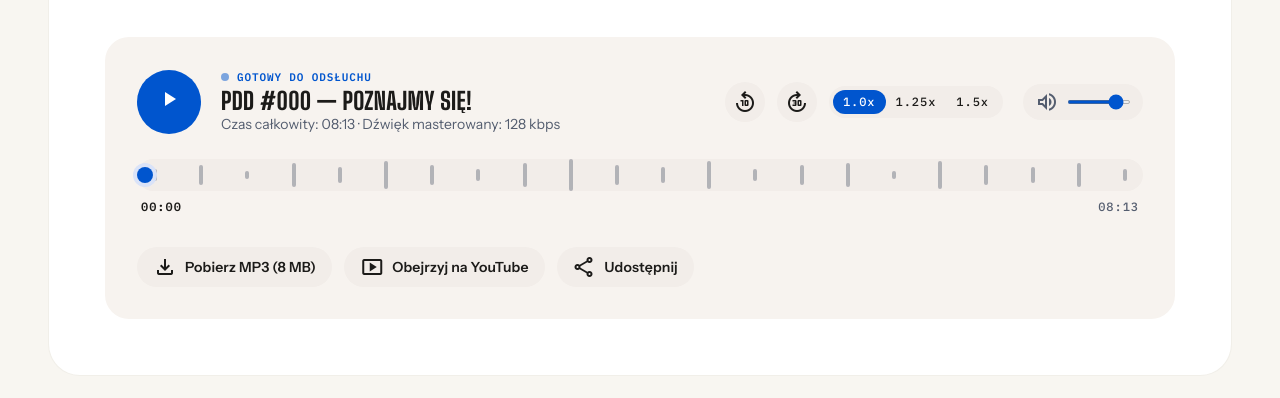
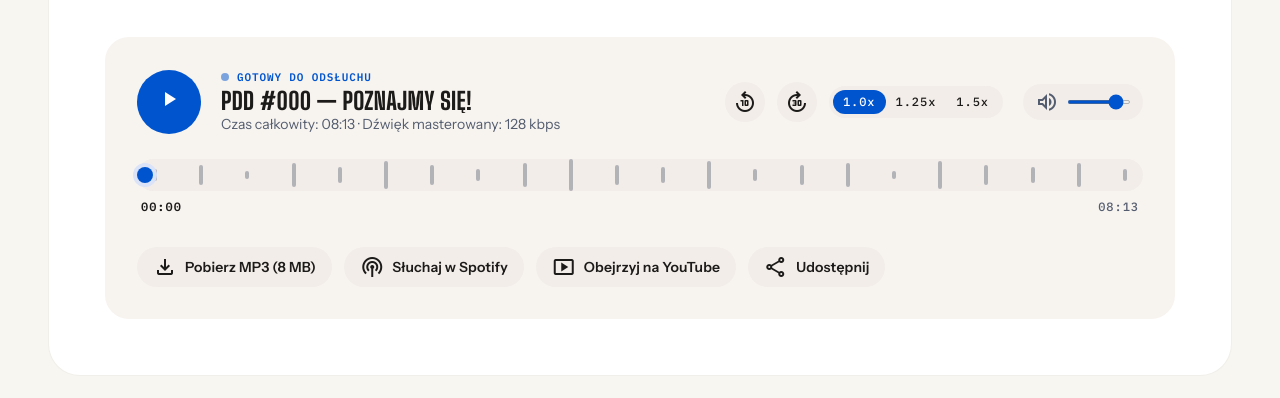
Before and after one commit to Paper-Driven-Design/website, an Astro site: page /odcinki/000/ in a window 1280 px wide. Shown: the part 402-800 px from the top of the page. Built offline with nearby package versions, Linux system fonts and the light colour scheme; Astro itself is replaced by a stand-in of ours.

Commit message:
Link do odcinka w Spotify (pole spotify, odcinek 000)
Co-Authored-By: Claude Fable 5.1 <noreply@anthropic.com>

```diff
--- a/src/content.config.ts
+++ b/src/content.config.ts
@@ -62,6 +62,7 @@ const episodes = defineCollection({
       .default({}),
     image: z.string().optional(), // okładka odcinka 3000x3000 (pełny URL) — feed + og:image
     youtube: z.string().url().optional(), // wersja wideo odcinka, np. https://youtu.be/...
+    spotify: z.string().url().optional(), // strona odcinka w Spotify, np. https://open.spotify.com/episode/...
     explicit: z.boolean().default(false),
     notes: z
       .object({
--- a/src/content/episodes/000.yaml
+++ b/src/content/episodes/000.yaml
@@ -25,4 +25,5 @@ audio:
   quality: "128 kbps"
 
 youtube: "https://youtu.be/Qfv1nkf8Q9I"
+spotify: "https://open.spotify.com/episode/1nEmkIqe0ru58sPqK2EA91"
 image: "https://d3057vo2xyrx9j.cloudfront.net/images/episodes/000-poznajmy-sie-3000x3000.jpg"
--- a/src/pages/index.astro
+++ b/src/pages/index.astro
@@ -140,6 +140,9 @@ const episodeCountLabel = String(published.length).padStart(2, '0');
             )}
             {latest.data.audio.url && (
               <a class="hover:text-ink bg-black/5 px-3 py-1 rounded-full" href={latest.data.audio.url} download>POBIERZ MP3</a>
+            )}
+            {latest.data.spotify && (
+              <a class="hover:text-ink bg-black/5 px-3 py-1 rounded-full" href={latest.data.spotify} target="_blank" rel="noopener noreferrer">SŁUCHAJ W SPOTIFY</a>
             )}
             {latest.data.youtube && (
               <a class="hover:text-ink bg-black/5 px-3 py-1 rounded-full" href={latest.data.youtube} target="_blank" rel="noopener noreferrer">OBEJRZYJ NA YOUTUBE</a>
--- a/src/pages/odcinki/[id].astro
+++ b/src/pages/odcinki/[id].astro
@@ -223,6 +223,14 @@ const pageTitle = `${data.title} — Odcinek ${number} | ${site.name}`;
                     <a class="pill-action" href={data.audio.url} download>
                       <span class="material-symbols-outlined text-[18px]">download</span>
                       <span>Pobierz MP3{data.audio.size && ` (${data.audio.size})`}</span>
+                    </a>
+                  )
+                }
+                {
+                  data.spotify && (
+                    <a class="pill-action" href={data.spotify} target="_blank" rel="noopener noreferrer">
+                      <span class="material-symbols-outlined text-[18px]">podcasts</span>
+                      <span>Słuchaj w Spotify</span>
                     </a>
                   )
                 }
```
Also changed, not shown: README.md.
